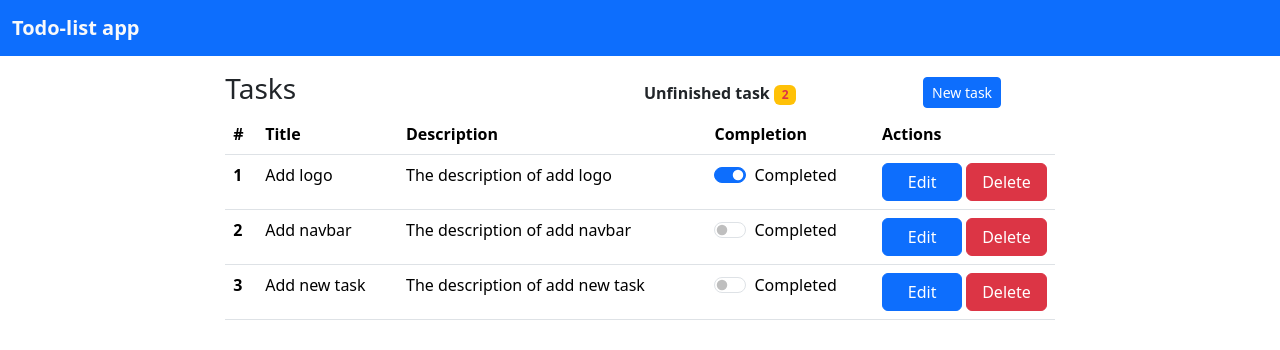
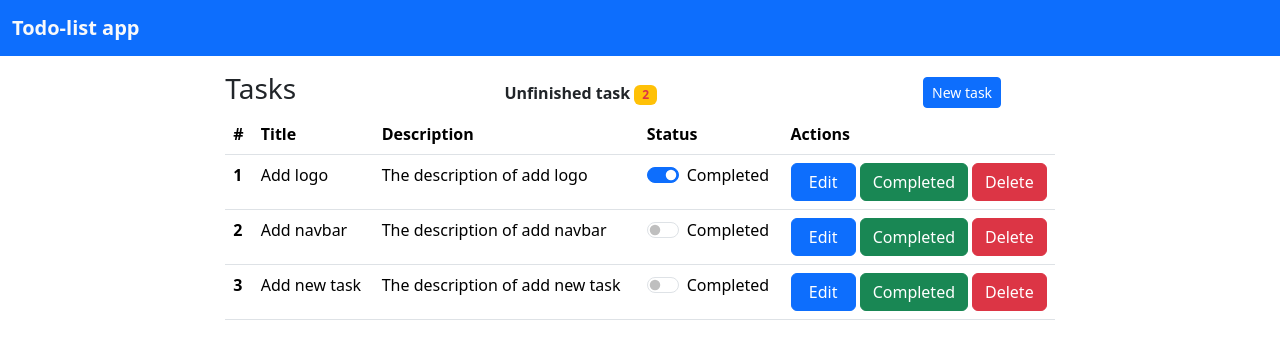
Before and after one commit to Heri-lalah/front-end-junior, a Vue app: page / in a window 1280 px wide. Shown: the top 350 px of the page. Built offline with nearby package versions, Linux system fonts and the light colour scheme.

Commit message:
add completed button

```diff
--- a/src/App.vue
+++ b/src/App.vue
@@ -6,10 +6,10 @@
         <div class="col"></div>
         <div class="col-8">
           <div class="row g-2 align-items-center">
-            <div class="col-sm-12 col-md-6">
+            <div class="col-sm-12 col-md-4">
               <h3>Tasks</h3>
             </div>
-            <div class="col-sm-12 col-lg-4">
+            <div class="col-sm-12 col-lg-6">
               <section v-show="notCompletedCount>0">
                 <span class="fw-bold">Unfinished task</span> <span class="badge fw-bold bg-warning text-danger">{{ notCompletedCount }}</span>
               </section>
@@ -30,7 +30,7 @@
                 <th scope="col">#</th>
                 <th scope="col">Title</th>
                 <th scope="col">Description</th>
-                <th scope="col">Completion</th>
+                <th scope="col">Status</th>
                 <th scope="col">Actions</th>
               </tr>
             </thead>
@@ -48,6 +48,7 @@
                 <td>
                   <div class="row g-1">
                     <div class="col"><button class="d-block w-100 btn btn-primary" @click.prevent="setModalValue(task)" data-bs-toggle="modal" data-bs-target="#modalTask">Edit</button></div>
+                    <div class="col"><button class="d-block w-100 btn btn-success" @click.prevent="setCompleted(task)">Completed</button></div>
                     <div class="col"><button class="d-block w-100 btn btn-danger" @click.prevent="onDelete(task)">Delete</button></div>
                   </div>
                 </td>
```
